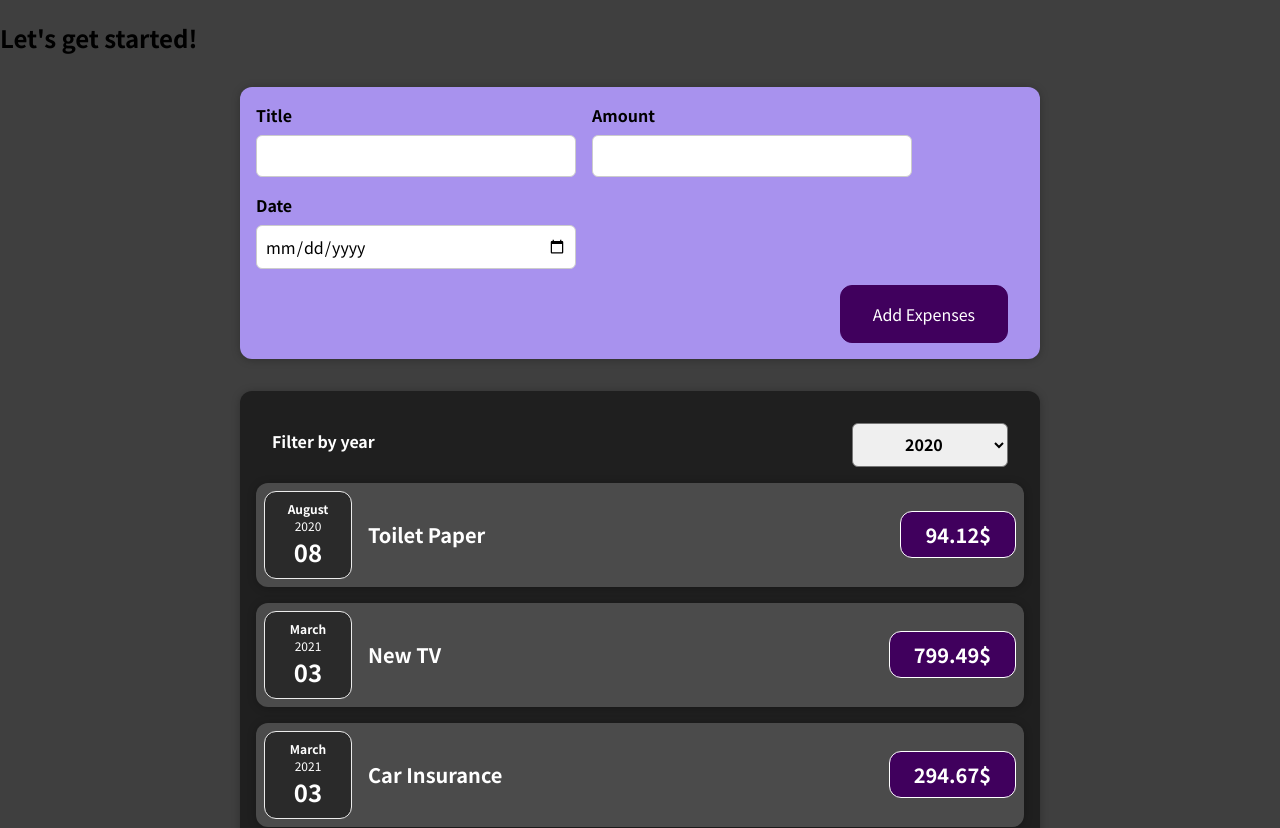
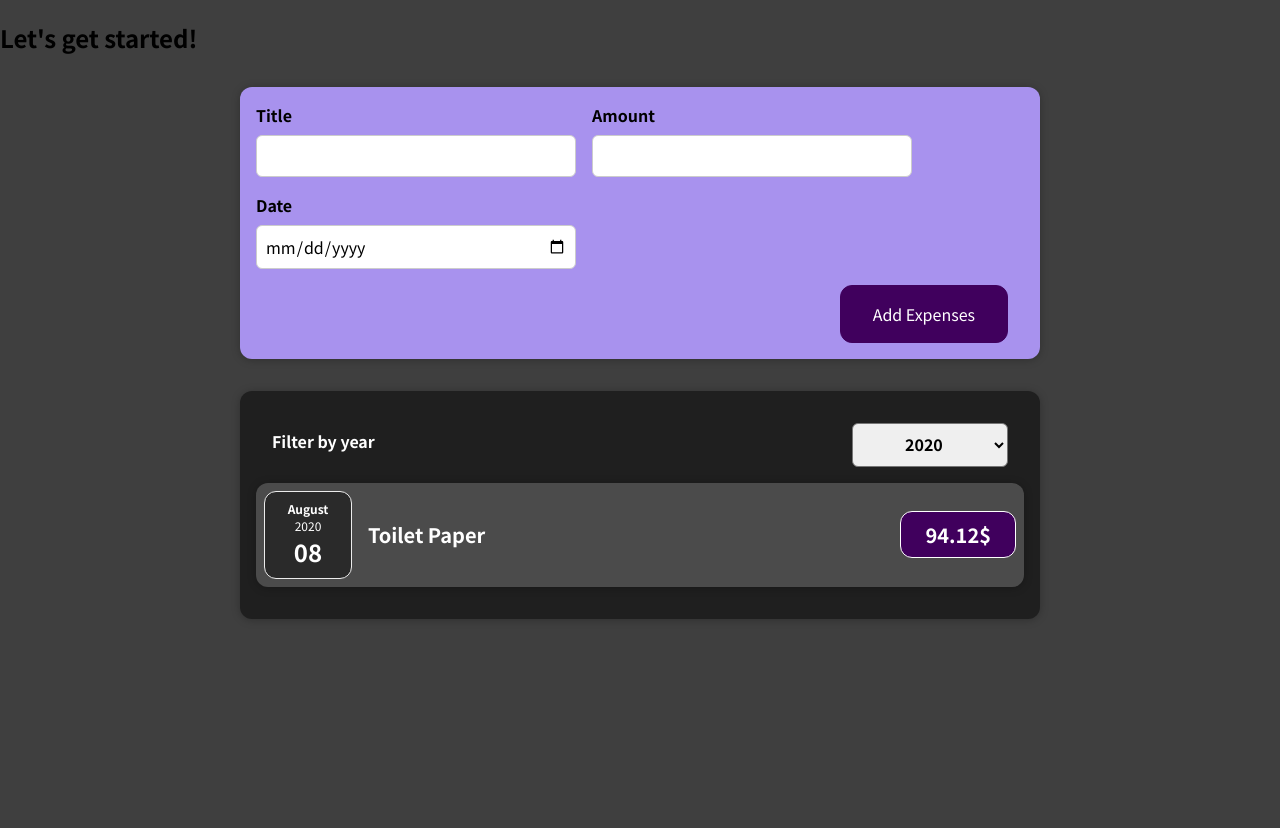
Before and after one commit to sandeep3110/ReactTestProject, a React (Create React App) app: page / in a window 1280 px wide. Shown: the top 828 px of the page. After the commit the page ends 800 px from the top, so only its background shows below. Built offline with nearby package versions, Linux system fonts and the light colour scheme.

Commit message:
cleaner approach without state

```diff
--- a/src/Components/Expenses/Expenses.js
+++ b/src/Components/Expenses/Expenses.js
@@ -6,27 +6,13 @@ import ExpensesFilter from "../ExpensesFilter/ExpensesFilter";
 
 export const Expenses = (props) => {
   const [filteredYear, setFilteredYear] = useState("2020");
-  const expenses = props.expenses.map((element) => {
-    return (
-      <ExpenseItem
-        key={Math.random()}
-        title={element.title}
-        amount={element.amount}
-        date={element.date}
-      />
-    );
-  });
-  const [filteredExpenses, setFilteredExpenses] = useState(expenses);
 
   const yearFilterHandler = (filter) => {
     setFilteredYear(filter);
-    setFilteredExpenses(getFilterExpenses(filter));
-    console.log("Inside Expenses", filter);
   };
 
-  const getFilterExpenses = (filter) => {
-    return props.expenses
-      .filter((expense) => expense.date.getFullYear() === parseInt(filter))
+  const filteredExpenses = props.expenses
+    .filter((expense) => expense.date.getFullYear().toString() === filteredYear)
     .map((element) => {
       return (
         <ExpenseItem
@@ -37,7 +23,6 @@ export const Expenses = (props) => {
         />
       );
     });
-  };
 
   return (
     <div>
```
Lines whose indentation alone changed are shown as unchanged.
